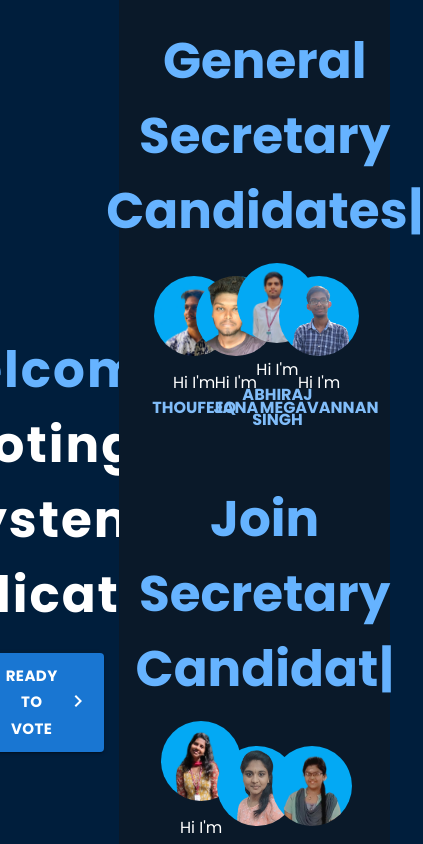
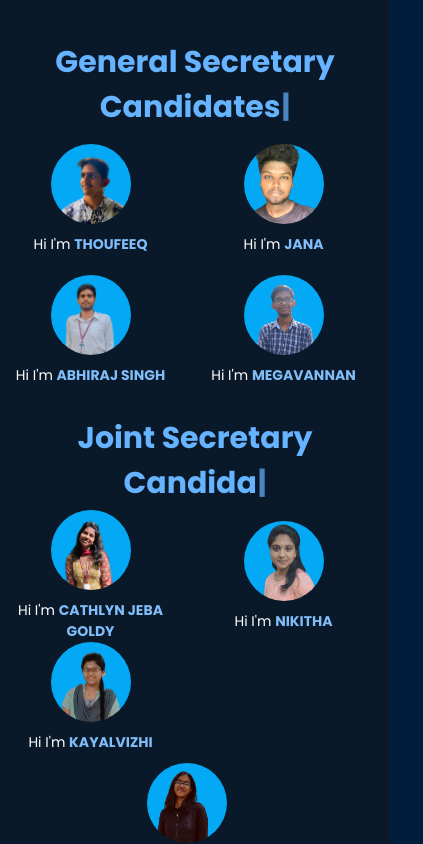
Before and after one commit to boopathihari/Voting-System-V2, a React (Create React App) app: page / in a window 390 px wide. Shown: the top 844 px of the page, 423 px wide, since content can reach past the window. Built offline with nearby package versions, Linux system fonts and the light colour scheme; a web font is replaced by a local one.

Commit message:
Changes Commit

```diff
--- a/src/Pages/VoteResult.styles.scss
+++ b/src/Pages/VoteResult.styles.scss
@@ -66,3 +66,26 @@
         }
     }
 }
+
+
+
+// Small lap
+@media (max-width: 1024px) {
+
+        .GSTitle{
+            margin-top: 50px !important;
+            font-size: 30px !important;
+        }
+
+
+    .JSTitle{
+        margin-top: 50px !important;
+        font-size: 30px !important;
+    }
+
+    .GSList{
+        margin-top: 50px !important;
+    }
+
+
+}
--- a/src/Pages/VoteResultPage.jsx
+++ b/src/Pages/VoteResultPage.jsx
@@ -70,7 +70,7 @@ const VoteResult = () => {
                                     variant="body2"
                                     color="text.primary"
                                 >
-                                    Number of Votes : <span className='VotesCount'>{item.count}</span>
+                                   Vote count  : <span className='VotesCount'>{item.count}</span>
                                 </Typography>
 
                                 </React.Fragment>
@@ -85,13 +85,13 @@ const VoteResult = () => {
 
             </List>
         </div>
-        <h3 className='TotalCounts'>Total Number of Votes : <span className='Counts'>{TotalCount}</span></h3>
+        <h3 className='TotalCounts'>Total voter participation: <span className='Counts'>{TotalCount}</span></h3>
 
   </Grid>
 
 
   <Grid item xs={6}  className="WinnerListJS">
-        <h1 className='JSTitle'><span className='subTitleListJS'>Join Secretary </span>List</h1>
+        <h1 className='JSTitle'><span className='subTitleListJS'>Joint Secretary </span>List</h1>
         <div className='GSList'>
             <List sx={{ width: '100%', maxWidth: 360, bgcolor: 'background.paper' }} className="WinnerList">
                 {dataJS.map((item,index)=>(
@@ -109,7 +109,7 @@ const VoteResult = () => {
                                 variant="body2"
                                 color="text.primary"
                             >
-                                Number of Votes : <span className='VotesCount'>{item.count}</span>
+                                Vote count : <span className='VotesCount'>{item.count}</span>
                             </Typography>
                             </React.Fragment>
                         }
--- a/src/Pages/VotingForm.styles.scss
+++ b/src/Pages/VotingForm.styles.scss
@@ -70,3 +70,13 @@
         font-size: 50px;
     }
 }
+
+
+// Small lap
+@media (max-width: 1024px) {
+    .Card{
+        width: 26rem;
+        height: 26rem;
+    }
+
+}
--- a/src/Pages/Votingpage.jsx
+++ b/src/Pages/Votingpage.jsx
@@ -107,7 +107,7 @@ const VotingPage = () => {
       {
 
     alert ? <Alert variant="filled" severity="success"  className='AlertBox'>
-        Thank you for participating in the voting process. Your vote has been recorded.
+        Thank you for participating in the voting process 🎊, Your vote has been recorded 🎉
      </Alert> : null
 
      }
@@ -147,7 +147,7 @@ const VotingPage = () => {
 
 
           <FormControl className='VoteForm'>
-            <InputLabel id="demo-simple-select-label" className='label'>Join Secretary</InputLabel>
+            <InputLabel id="demo-simple-select-label" className='label'>Joint Secretary</InputLabel>
               <Select
                 labelId="demo-simple-select-label"
                 id="demo-simple-select"
@@ -165,7 +165,7 @@ const VotingPage = () => {
                 <MenuItem value={"MADHUMITHA"}>MADHUMITHA</MenuItem>
               </Select>
 
-              <FormHelperText className='label'>Please select join secretary</FormHelperText>
+              <FormHelperText className='label'>Please select joint secretary</FormHelperText>
           </FormControl>
 
 
--- a/src/Pages/Welcomepage.jsx
+++ b/src/Pages/Welcomepage.jsx
@@ -29,27 +29,7 @@ const WelcomePage = () => {
     <div className='welContainer'>
     <Grid className='subContainer' container spacing={2}>
       <Grid item xs={4} className="title">
-
-
-  {/* <div className="type1">
-      <Typewriter
-
-       onInit={(typewriter)=> {
-
-       typewriter
-       .typeString("Welcome to")
-       .pauseFor(5000)
-       .deleteAll()
-       .typeString("Welcome to")
-       .start();
-       }}
-       />
-    </div> */}
-
-
          <h1 className='WelHeading'>Welcome <br/><span className='subHead'>Voting System Application</span></h1>
-
-
          <Button variant="contained" onClick={handleClick} className='GetStartBtn' endIcon={<KeyboardArrowRightIcon style={{fontSize:"24px",marginBottom: "3px"}}/>}>Ready to Vote</Button>
       </Grid>
 
@@ -113,10 +93,10 @@ const WelcomePage = () => {
        onInit={(typewriter)=> {
 
        typewriter
-       .typeString("Join Secretary Candidates")
+       .typeString("Joint Secretary Candidates")
        .pauseFor(1000)
        .deleteAll()
-       .typeString("Join Secretary Candidates")
+       .typeString("Joint Secretary Candidates")
        .start();
        }}
        />
--- a/src/Pages/Welcomepage.style.scss
+++ b/src/Pages/Welcomepage.style.scss
@@ -131,3 +131,88 @@
     margin-top: 50px;
   }
 }
+
+
+// Small lap
+@media (max-width: 1024px) {
+    .type3{
+        font-size: 36px !important;
+        margin-bottom: 20px !important;
+        margin-top: 8px !important;
+    }
+    .type2{
+        font-size: 36px !important;
+    }
+
+    .welContainer{
+        .subContainer {
+            .title{
+                margin-top: 100px;
+                display: inline;
+            }
+
+            .VoteCandid{
+                padding-top: 40px;
+                padding-left: 70px;
+                padding-right: 50px;
+
+                .CandidIntro{
+                    font-size: 14px;
+                }
+            }
+
+        }
+
+        .WelHeading{
+            font-size: 38px;
+        }
+    }
+  }
+
+
+
+
+
+
+  @media (max-width: 425px) {
+    .welContainer{
+        .subContainer {
+            display: flex;
+            justify-content: center;
+            width: 100%;
+            margin: 0;
+            height: 100%;
+            flex-direction: column-reverse;
+
+            .VoteCandid{
+                max-width: 100%;
+                -webkit-flex-basis: 100%;
+                padding-left: 10px;
+                padding-right: 10px;
+
+                .CandidGrid1{
+                    row-gap: 20px;
+                }
+                .candidGrid{
+                    max-width: 100%;
+                    flex-basis: 50%;
+                    row-gap: 10px;
+                }
+            }
+
+            .title{
+                max-width: 100%;
+            }
+        }
+
+        .type2{
+            font-size: 30px !important;
+        }
+
+        .type3{
+            margin-top: 30px !important;
+            font-size: 30px !important;
+
+        }
+    }
+  }
```
